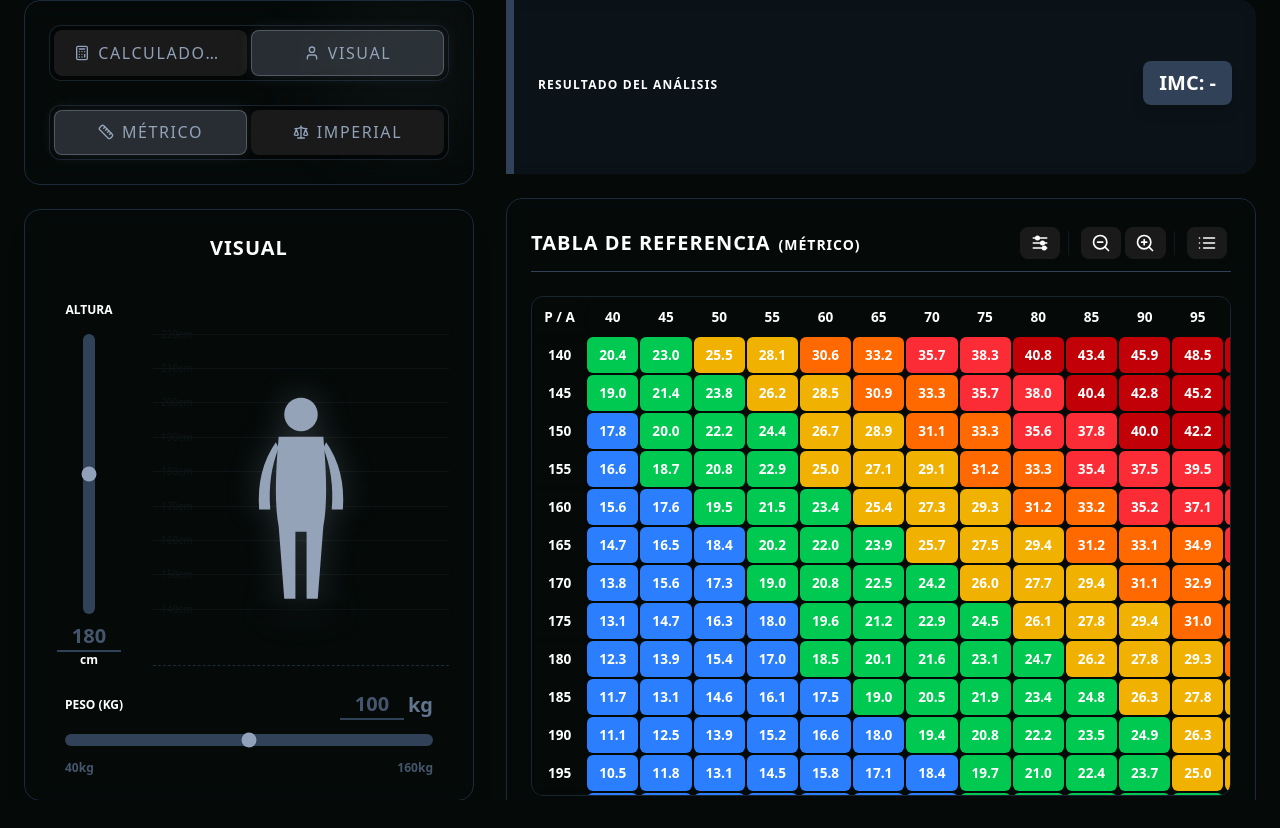
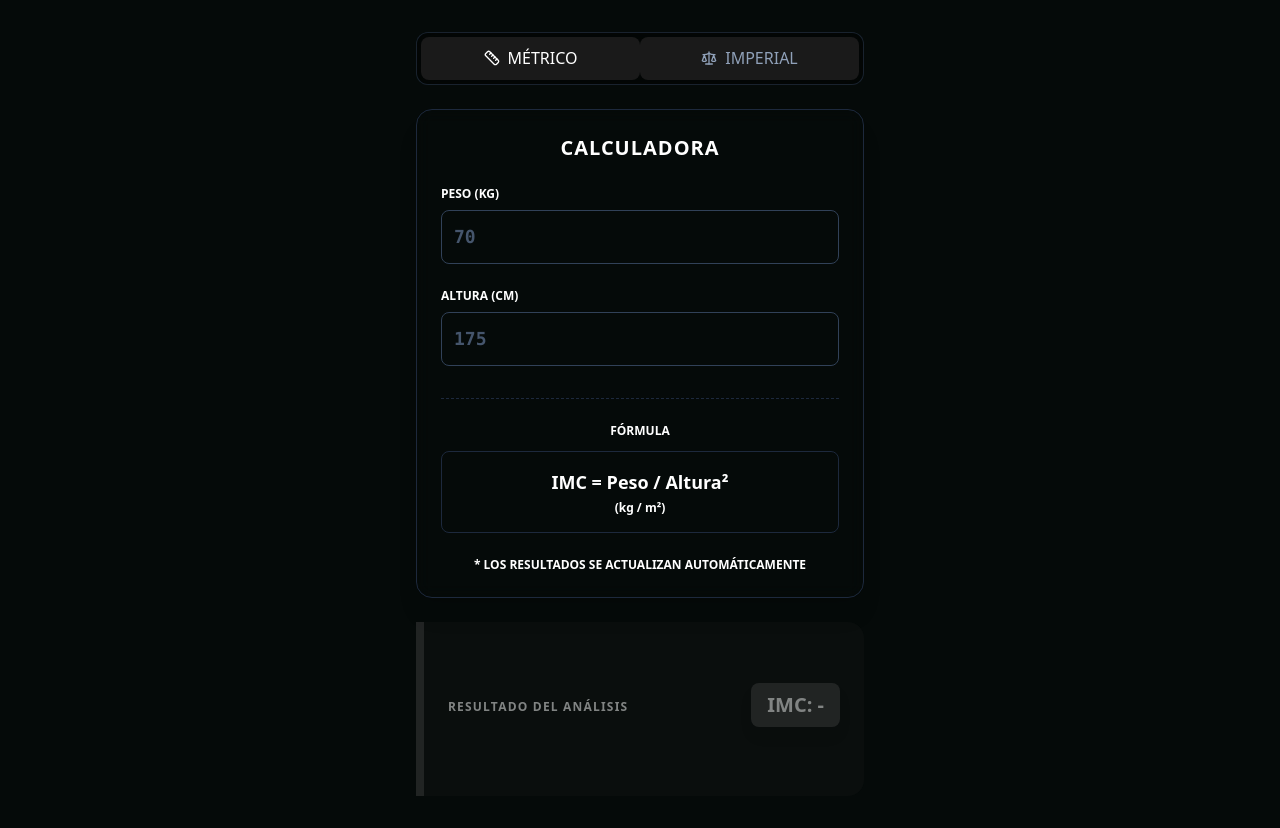
Before and after one commit to TuXimo/massindex, a React (Vite) app: page /calculator in a window 1280 px wide. Before the commit the page ends 800 px from the top, so only its background shows below. Built offline with nearby package versions, Linux system fonts and the light colour scheme.

Commit message:
feat: Introduce settings modal for BMI calculation configuration and add calculator page with routing.

```diff
--- a/package.json
+++ b/package.json
@@ -18,7 +18,8 @@
     "react": "^18.3.1",
     "react-dom": "^18.3.1",
     "react-helmet-async": "^2.0.5",
-    "react-i18next": "^16.5.0"
+    "react-i18next": "^16.5.0",
+    "react-router-dom": "^7.11.0"
   },
   "devDependencies": {
     "@eslint/js": "^9.39.1",
--- a/src/App.jsx
+++ b/src/App.jsx
@@ -1,5 +1,7 @@
+import { BrowserRouter, Routes, Route } from 'react-router-dom';
 import Layout from './components/Layout'
 import BMISection from './components/BMI/BMISection'
+import CalculatorPage from './pages/CalculatorPage'
 import { ConfigProvider } from './context/ConfigContext';
 import PageTitle from './components/PageTitle';
 
@@ -8,11 +10,20 @@ import SEO from './components/SEO';
 function App() {
   return (
     <ConfigProvider>
-      <SEO />
-      <PageTitle />
-      <Layout>
-        <BMISection />
-      </Layout>
+      <BrowserRouter>
+        <Routes>
+          <Route path="/" element={
+            <>
+              <SEO />
+              <PageTitle />
+              <Layout>
+                <BMISection />
+              </Layout>
+            </>
+          } />
+          <Route path="/calculator" element={<CalculatorPage />} />
+        </Routes>
+      </BrowserRouter>
     </ConfigProvider>
   );
 }
--- a/src/components/SettingsModal.jsx
+++ b/src/components/SettingsModal.jsx
@@ -4,7 +4,7 @@ import { useConfig } from '../context/ConfigContext';
 
 export default function SettingsModal({ isOpen, onClose }) {
   const { t } = useTranslation();
-  const { userConfig, updateConfig } = useConfig();
+  const { userConfig, updateConfig, themeColor } = useConfig();
 
   // Local state for deferred updates
   const [tempConfig, setTempConfig] = React.useState(userConfig);
@@ -41,13 +41,21 @@ export default function SettingsModal({ isOpen, onClose }) {
       ></div>
 
       {/* Modal Content */}
-      <div className="relative bg-[#070F13] border border-slate-700/50 rounded-2xl w-full max-w-md p-6 shadow-2xl shadow-blue-500/10 overflow-hidden transform transition-all">
+      <div className="relative bg-[#050a09] border border-slate-700/50 rounded-2xl w-full max-w-md p-6 shadow-2xl shadow-blue-500/10 overflow-hidden transform transition-all">
         {/* Decorative Glow */}
         <div className="absolute top-0 right-0 w-32 h-32 bg-blue-500/10 blur-[50px] rounded-full pointer-events-none"></div>
 
         <div className="flex justify-between items-center mb-6 relative z-10">
           <h2 className="text-xl font-bold text-white uppercase tracking-wider flex items-center gap-2">
-            <svg xmlns="http://www.w3.org/2000/svg" fill="none" viewBox="0 0 24 24" strokeWidth={2} stroke="currentColor" className="w-5 h-5 text-blue-400">
+            <svg
+                xmlns="http://www.w3.org/2000/svg"
+                fill="none"
+                viewBox="0 0 24 24"
+                strokeWidth={2}
+                stroke="currentColor"
+                className="w-5 h-5"
+                style={{ color: themeColor }}
+            >
               <path strokeLinecap="round" strokeLinejoin="round" d="M10.343 3.94c.09-.542.56-.94 1.11-.94h1.093c.55 0 1.02.398 1.11.94l.149.894c.07.424.384.764.78.93.398.164.855.142 1.205-.108l.737-.527a1.125 1.125 0 011.45.12l.773.774c.39.389.44 1.002.12 1.45l-.527.737c-.25.35-.272.806-.107 1.204.165.397.505.71.93.78l.893.15c.543.09.94.56.94 1.109v1.094c0 .55-.397 1.02-.94 1.11l-.893.149c-.425.07-.765.383-.93.78-.165.398-.143.854.107 1.204l.527.738c.32.447.269 1.06-.12 1.45l-.774.773a1.125 1.125 0 01-1.449.12l-.738-.527c-.35-.25-.806-.272-1.203-.107-.397.165-.71.505-.781.929l-.149.894c-.09.542-.56.94-1.11.94h-1.094c-.55 0-1.019-.398-1.11-.94l-.148-.894c-.071-.424-.384-.764-.781-.93-.398-.164-.854-.142-1.204.108l-.738.527c-.447.32-1.06.269-1.45-.12l-.773-.774a1.125 1.125 0 01-.12-1.45l.527-.737c.25-.35.273-.806.108-1.204-.165-.397-.505-.71-.93-.78l-.894-.15c-.542-.09-.94-.56-.94-1.109v-1.094c0-.55.398-1.02.94-1.11l.894-.149c.424-.07.765-.383.93-.78.165-.398.143-.854-.107-1.204l-.527-.738a1.125 1.125 0 01.12-1.45l.773-.773a1.125 1.125 0 011.45-.12l.737.527c.35.25.807.272 1.204.107.397-.165.71-.505.78-.929l.15-.894z" />
               <path strokeLinecap="round" strokeLinejoin="round" d="M15 12a3 3 0 11-6 0 3 3 0 016 0z" />
             </svg>
@@ -63,7 +71,7 @@ export default function SettingsModal({ isOpen, onClose }) {
         <div className="space-y-6 relative z-10">
             <div>
                 <label className="block text-xs font-bold uppercase text-slate-400 mb-3">{t('settings.calcMode')}</label>
-                <div className="grid grid-cols-2 gap-2 bg-slate-950/50 p-1 rounded-xl border border-slate-800">
+                <div className="grid grid-cols-2 gap-2 bg-bmi-input/50 p-1 rounded-xl border border-slate-800">
                     <button
                         onClick={() => handleTempUpdate('mode', 'adult')}
                         className={`py-3 px-2 rounded-lg text-xs font-bold uppercase transition-all flex flex-col justify-center items-center text-center leading-tight h-14 ${tempConfig.mode === 'adult' ? 'bg-blue-600 text-white shadow-lg shadow-blue-500/20' : 'text-slate-400 hover:text-white bg-slate-900/50'}`}
@@ -105,13 +113,13 @@ export default function SettingsModal({ isOpen, onClose }) {
                                 if (val > 20) val = 20;
                                 handleTempUpdate('age', val.toString());
                             }}
-                            className="w-full bg-slate-950 border border-slate-700 rounded-lg p-3 text-white font-bold text-lg focus:outline-none focus:border-blue-500 focus:ring-1 focus:ring-blue-500 transition-all placeholder-slate-700 h-[54px]"
+                            className="w-full bg-bmi-input border border-slate-700 rounded-lg p-3 text-white font-bold text-lg focus:outline-none focus:border-blue-500 focus:ring-1 focus:ring-blue-500 transition-all placeholder-slate-700 h-[54px]"
                             placeholder="10"
                         />
                     </div>
                     <div>
                         <label className="block text-xs font-bold uppercase text-slate-400 mb-2">{t('settings.biologicalSex')}</label>
-                        <div className="flex bg-slate-950 border border-slate-700 rounded-lg p-1 h-[54px] gap-1">
+                        <div className="flex bg-bmi-input border border-slate-700 rounded-lg p-1 h-[54px] gap-1">
                             <button
                                 onClick={() => handleTempUpdate('gender', 'male')}
                                 className={`flex-1 rounded-md flex items-center justify-center transition-all group ${tempConfig.gender === 'male' ? 'bg-blue-600/20 text-blue-400 border border-blue-500/30 shadow-[0_0_15px_rgba(96,165,250,0.15)]' : 'text-slate-600 hover:text-slate-400 hover:bg-slate-800/50'}`}
--- /dev/null
+++ b/src/pages/CalculatorPage.jsx
@@ -0,0 +1,93 @@
+import { useState, useEffect } from 'react';
+import { useTranslation } from 'react-i18next';
+import { Ruler, Scale } from 'lucide-react';
+import { useConfig } from '../context/ConfigContext';
+import BMICalculator from '../components/BMI/BMICalculator';
+import BMIResult from '../components/BMI/BMIResult';
+import { getBmiInfo } from '../utils/bmiUtils';
+
+export default function CalculatorPage() {
+  const { t } = useTranslation();
+  const { language, userConfig } = useConfig();
+
+  // State
+  const [unit, setUnit] = useState('metric');
+  const [weight, setWeight] = useState('');
+  const [height, setHeight] = useState('');
+  const [bmi, setBmi] = useState(null);
+
+  // Calculate BMI Info for result
+  const bmiInfo = getBmiInfo(weight, height, unit, userConfig);
+
+  useEffect(() => {
+    if (bmiInfo.value > 0) {
+      setBmi(bmiInfo.value.toFixed(2));
+    } else {
+      setBmi(null);
+    }
+  }, [bmiInfo.value]);
+
+  // Handle Unit Change
+  const handleUnitChange = (newUnit) => {
+    if (newUnit === unit) return;
+
+    // Convert values
+    if (newUnit === 'imperial') {
+      if (weight) setWeight((parseFloat(weight) * 2.20462).toFixed(1));
+      if (height) setHeight((parseFloat(height) / 2.54).toFixed(1));
+    } else {
+        if (weight) setWeight((parseFloat(weight) / 2.20462).toFixed(1));
+        if (height) setHeight((parseFloat(height) * 2.54).toFixed(1));
+    }
+    setUnit(newUnit);
+  };
+
+  return (
+    <div className="min-h-screen bg-bmi-bg p-4 md:p-8 flex items-center justify-center">
+      <div className="w-full max-w-md flex flex-col gap-6">
+
+        {/* Simple Unit Toggle */}
+        <div className="bg-black/40 rounded-xl p-1 flex border border-slate-700/50 backdrop-blur-md">
+            <button
+                onClick={() => handleUnitChange('metric')}
+                className={`flex-1 flex items-center justify-center gap-2 py-2 rounded-lg text-xs font-bold uppercase transition-all ${
+                    unit === 'metric'
+                    ? 'bg-bmi-accent/20 text-bmi-accent border border-bmi-accent/50 shadow-[0_0_15px_rgba(var(--bmi-accent-rgb),0.2)]'
+                    : 'text-slate-400 hover:text-white'
+                }`}
+            >
+                <Ruler className="w-4 h-4" />
+                {t('controls.metric')}
+            </button>
+            <button
+                onClick={() => handleUnitChange('imperial')}
+                className={`flex-1 flex items-center justify-center gap-2 py-2 rounded-lg text-xs font-bold uppercase transition-all ${
+                    unit === 'imperial'
+                    ? 'bg-bmi-accent/20 text-bmi-accent border border-bmi-accent/50 shadow-[0_0_15px_rgba(var(--bmi-accent-rgb),0.2)]'
+                    : 'text-slate-400 hover:text-white'
+                }`}
+            >
+                <Scale className="w-4 h-4" />
+                {t('controls.imperial')}
+            </button>
+        </div>
+
+        {/* Calculator */}
+        <BMICalculator
+            weight={weight}
+            height={height}
+            setWeight={setWeight}
+            setHeight={setHeight}
+            unit={unit}
+            ranges={null} // Default limits
+        />
+
+        {/* Result */}
+        <div className={!bmi ? 'opacity-50 pointer-events-none grayscale' : ''}>
+             <BMIResult bmi={bmi} />
+        </div>
+
+      </div>
+    </div>
+  );
+}
```
Also changed, not shown: 1 other file (tests, documents, lock files or other folders).
